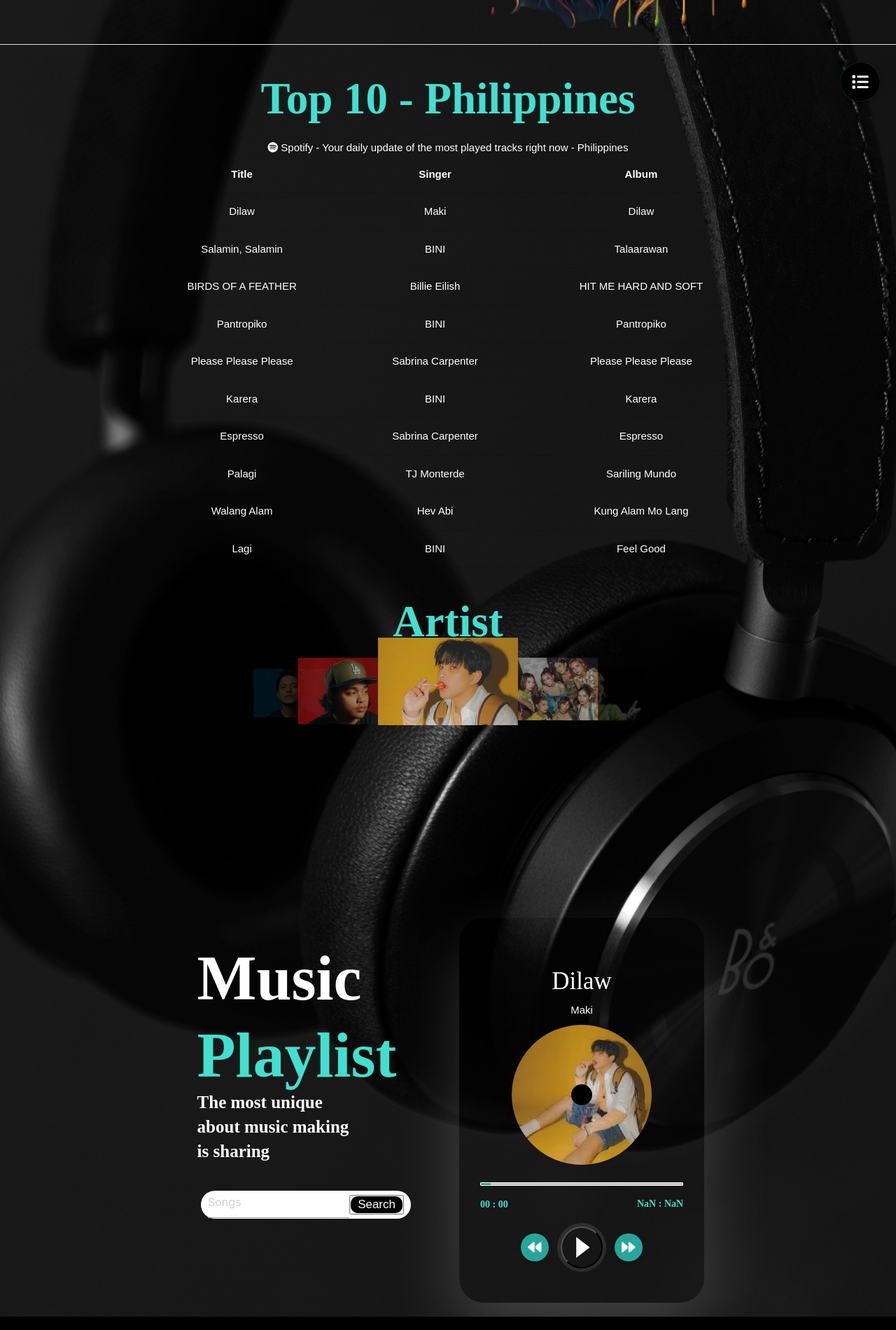
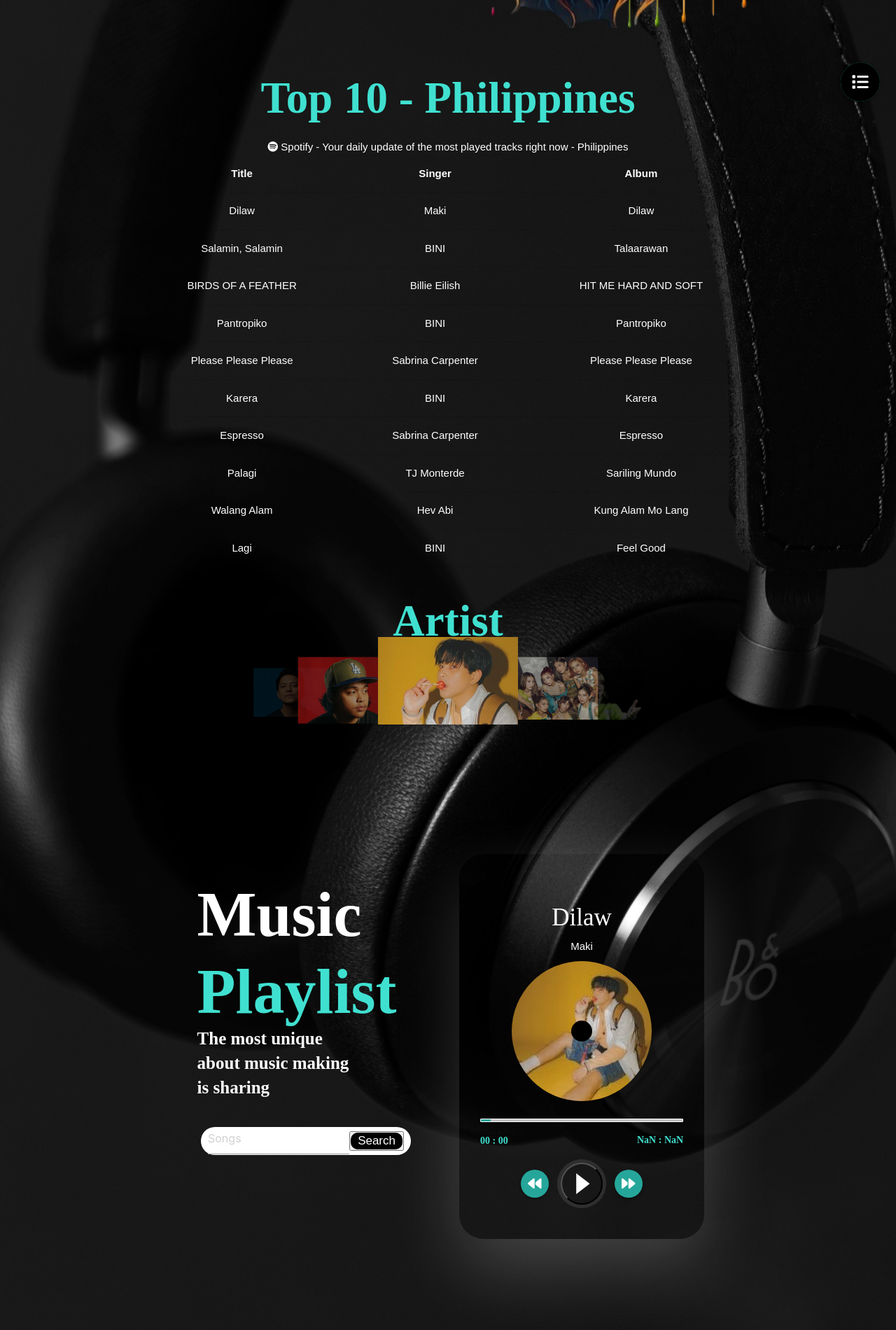
Before and after one commit to johncholo/samplewebsite, a plain HTML site: page index.html in a window 1280 px wide. Shown: the part 632-2532 px from the top of the page at 70% size. Drawn offline with nearby package versions, Linux system fonts and the light colour scheme.

Commit message:
Update index.html

```diff
--- a/index.html
+++ b/index.html
@@ -39,15 +39,9 @@
             <p>I'm <span>John Cholo Kahulugan</span> <br>and this is my sample website </p>
             <a href="">johncholokahulugan@gmail.com</a>
         </div>
-
-
     </div>
 
-
-
     <div style="height: 150px;"></div>
-    <div class="divider"></div>
-
 
     <h1 class="center"><span>Top 10 - Philippines</span></h1>
 
@@ -128,9 +122,6 @@
       <h1 class="center"><span>Artist</span></h1>
     </div>
 
-
-    <br><br><br><br>
-
     <div class="container">
 
         <div class="left-col">
@@ -168,9 +159,7 @@
 
         </div>
 
-
     </div>
-
 
     <div class="container">
       <div class="content">
@@ -216,6 +205,8 @@ $(document).ready(function(){
 
 </script>
 
+<div style="height: 250px;"></div>
+
 
 </body>
 </html>
```
Lines whose indentation alone changed are shown as unchanged.
